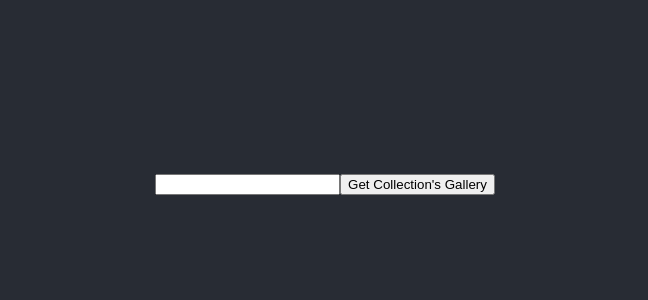
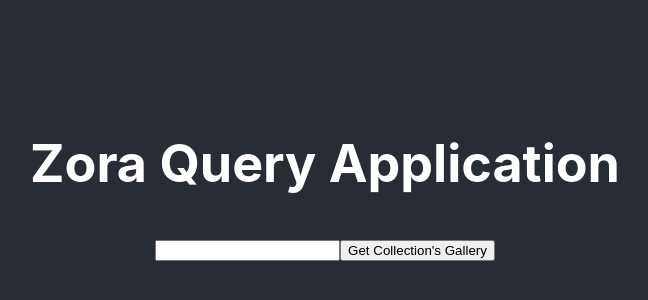
Before and after one commit to chuckroth/ZoraNFTApp, a React (Create React App) app in the folder client/: page / in a window 1280 px wide. Shown: the part 208-508 px from the top of the page, without its empty margins (315-963 px from the left). Built offline with nearby package versions, Linux system fonts and the light colour scheme; no server answers.

Commit message:
does all basic functionality when receives good data, will deal with error handling later tonight

```diff
--- a/client/src/App.js
+++ b/client/src/App.js
@@ -1,10 +1,11 @@
 import './App.css';
-import Gallery from './Gallery';
+import Form from './Form'
 function App() {
   return (
     <div className="App">
       <header className="App-header">
-        <Gallery />
+        <h1>Zora Query Application</h1>
+        <Form/>
       </header>
     </div>
   );
--- a/client/src/Form.js
+++ b/client/src/Form.js
@@ -1,37 +1,54 @@
-import React, {Component, useState} from "react"
+import React, {useState} from "react";
 import axios from 'axios'
-/*
-class Form extends Component{
-    constructor(){
-        super()
-        this.state = {
-            reactBody : ""
-        }
-    }
-        // const [ name, setName ] = useState("")
 
-        postName = async (e)=> {
+export default function Form() {
+    const [name, getNFT] = useState("");
+    const [pics, setPics] = useState([]);
+
+    return (
+      <div className="App">
+        <form onSubmit={async (e)=>{
             e.preventDefault()
-            try {
-                const resp = await axios.post("/hey_honey", {
-                    name
-                })
+            const resp = await postName(name)
+            let x
+            let imageArray = []
 
-                console.log(resp.data)
-                return resp.data
-            } catch (error) {
-                console.error(error)
+
+            for(x=0; x<resp.length; x++){
+                const oldImageUrl = resp[x]
+                const newImageUrl = (oldImageUrl.slice(3,-3))
+                imageArray.push(<img src={newImageUrl} alt="Internal Server Error" loading="lazy"/>)
+
             }
-        }
-        render(){
-        return (
-            <div className="App">
-                <form onSubmit={postName}>
-                    <input type="text" value={name} onChange={(e) => setName(e.target.value)} />
-                    <button type="submit">Get Collection's Gallery</button>
-                </form>
-            </div>
-        )}
+            setPics(imageArray)
+        }}>
+          <input
+            type="text"
+            value={name}
+            onChange={(e) => getNFT(e.target.value)}
+          />
+          <button type="submit">Get Collection's Gallery</button>
+          <p>{pics}</p>
+        </form>
+      </div>
+    );
 }
 
-export default Form*/
+async function postName (e) {
+      try {
+        const resp = await axios.post("/hey_honey",{ e })
+        console.log(resp.data)
+        let x
+        let imageArray = []
+
+            for(x=0; x<resp.data.length; x++){
+                let anImageSrc = JSON.stringify(resp.data[x].url)
+                imageArray.push(anImageSrc)
+
+            }
+        console.log("this is image array "+imageArray)
+        return imageArray
+      } catch (error) {
+        console.error(error);
+      }
+}
--- a/client/src/Gallery.js
+++ b/client/src/Gallery.js
@@ -1,4 +1,4 @@
-import React, {Component, useState, setState} from "react";
+import React, {Component} from "react";
 import axios from 'axios'
 
 export default class Gallery extends Component{
@@ -9,7 +9,7 @@
         }
     }
 
-    componentDidMount = () =>{
+    handleClick = () =>{
         axios.get('/api/nft').then(response=>{
             //console.log(response.data)
             let responseArray = response.data
@@ -24,7 +24,7 @@
             for(x=0; x<responseArray.length; x++){
                 let anImageSrc = JSON.stringify(response.data[x].url)
                 const newImage = new makeImage(anImageSrc.slice(3,-3))
-                imageArray.push(<img src={newImage.aUrl} alt="Internal Server Error" />)
+                imageArray.push(<img src={newImage.aUrl} alt="Internal Server Error" loading="lazy"/>)
 
             }
             this.setState({
@@ -37,43 +37,65 @@
     render(){
         return(
             <div>
-                <Worm />
+                <Form />
+                <button onClick={handleClick}></button>
                 <div>{this.state.ImageUrl}</div>
             </div>
         )
     }
 }
 
-function Worm (){
-    const [ name, getNFT ] = useState("")
-    let postName = (e) =>{
-        let output
-        async function getInfo(e) {
-        e.preventDefault()
+class Form extends Component{
+    constructor(props){
+        super(props);
+
+        this.state={
+            text: '',
+            value: 'hello',
+        }
+
+        this.handleChange=this.handleChange.bind(this)
+        this.apply=this.apply.bind(this)
+    }
+
+    handleChange(event) {
+        this.setState({ value: event.target.value });
+    }
+
+    apply(){
+
+
+        this.setState(({ value }) => ({ text: postName(value) }));
+      console.log(`this is the state right now${this.state.text}`)
+    }
+
+    render(){
+        return (
+            <div>
+                <input type="text" onChange={this.handleChange} />
+                <button onClick={ this.apply}>ok</button>
+                <p>{this.state.text}</p>
+            </div>
+        );
+    }
+}
+
+
+function postName(e){
+    let output
+    async function getInfo(e) {
         try {
-            const resp = await axios.post("/hey_honey", {
-                name
-            })
-
+            const resp = await axios.post("/hey_honey",{ e })
             console.log(resp.data)
             output = resp.data
+
             return output
         } catch (error) {
             console.error(error)
         }
-        }
-        getInfo(e).then(output =>{console.log("output it outside of function scope", output)
-        this.setState({ name : output})
-        })
+    }
 
-    }
-    return (
-        <div className="App">
-            <form onSubmit={postName}>
-                <input type="text" value={name} onChange={(e) => getNFT(e.target.value)} />
-                <button type="submit">Get Collection's Gallery</button>
-                <p>{name}</p>
-            </form>
-        </div>
-    )
+getInfo(e).then(output =>{console.log("output is outside of function scope", output)
+})
+return output
 }
```
Also changed, not shown: 1 other file (tests, documents, lock files or other folders).
